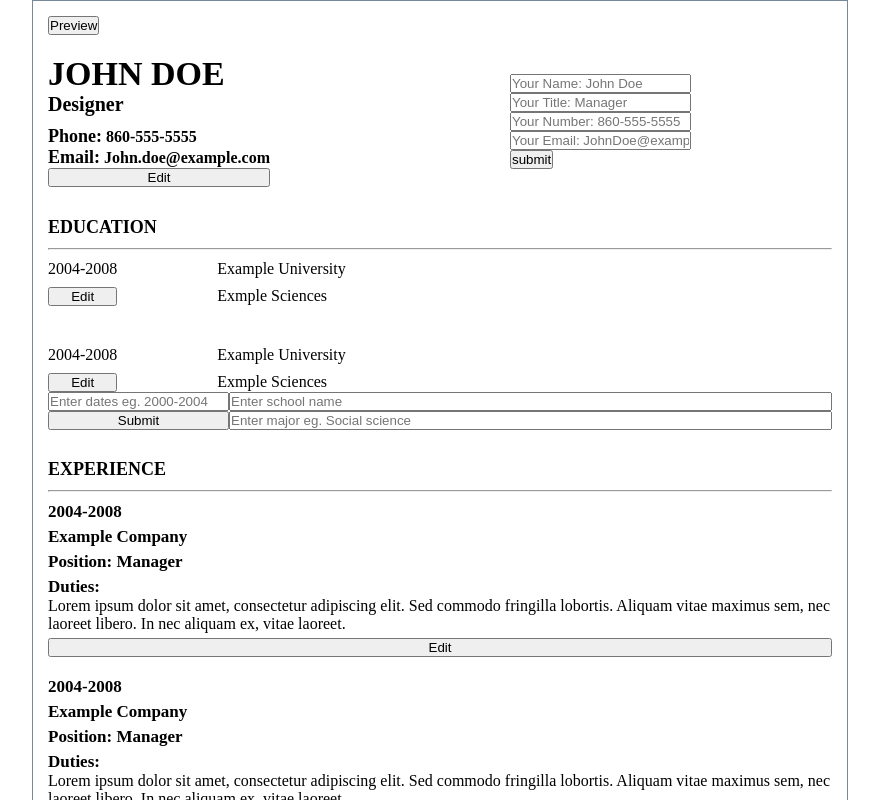
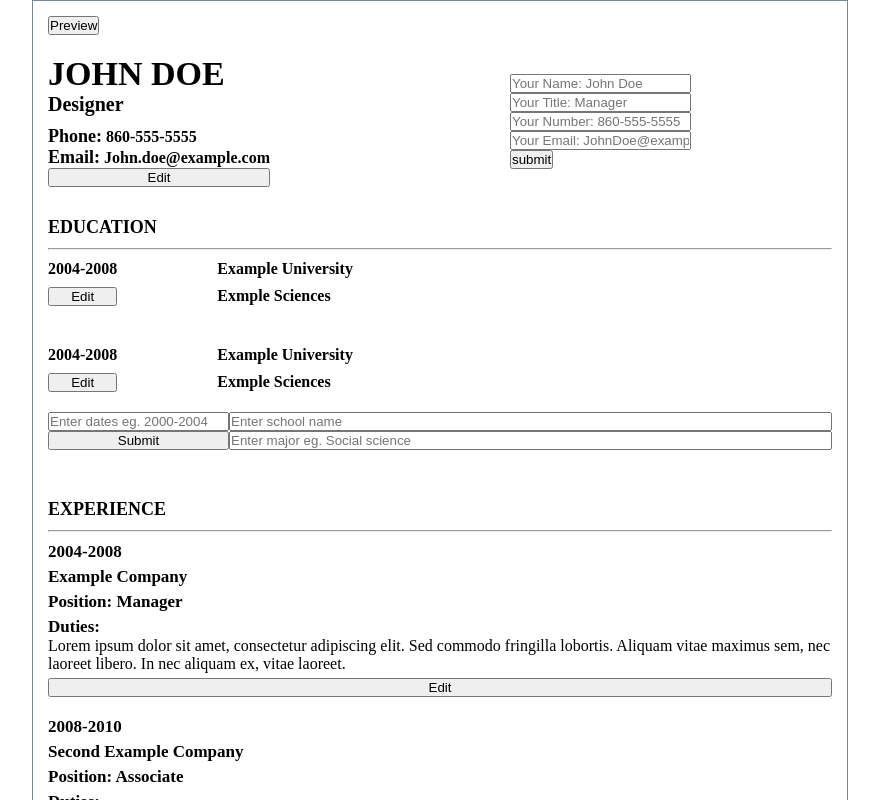
Before and after one commit to kmakai/Odin-cv-project, a React (Create React App) app: page / in a window 1280 px wide. Shown: the top 800 px of the page, without its empty margins (200-1079 px from the left). Built offline with nearby package versions, Linux system fonts and the light colour scheme.

Commit message:
3 files modified

```diff
--- a/src/App.js
+++ b/src/App.js
@@ -38,9 +38,9 @@ class App extends Component {
             desc: 'Lorem ipsum dolor sit amet, consectetur adipiscing elit. Sed commodo fringilla lobortis. Aliquam vitae maximus sem, nec laoreet libero. In nec aliquam ex, vitae laoreet.',
           },
           {
-            dates: '2004-2008',
-            companyName: 'Example Company',
-            title: 'Manager',
+            dates: '2008-2010',
+            companyName: 'Second Example Company',
+            title: 'Associate',
             desc: 'Lorem ipsum dolor sit amet, consectetur adipiscing elit. Sed commodo fringilla lobortis. Aliquam vitae maximus sem, nec laoreet libero. In nec aliquam ex, vitae laoreet.',
           },
         ],
--- a/src/styles/Appstyle.css
+++ b/src/styles/Appstyle.css
@@ -38,6 +38,14 @@ h2 {
   gap: 1rem;
 }
 
+.edu-form, .exp-form {
+  margin: 2rem 0;
+}
+
+.exp-form {
+
+}
+
 .experience {
   display: flex;
   flex-direction: column;
--- a/src/styles/edu.css
+++ b/src/styles/edu.css
@@ -2,6 +2,7 @@
   display: flex;
   flex-direction: column;
   gap: 4rem;
+  font-weight: 600;
 
   font-size: 1.6rem;
 }
```
